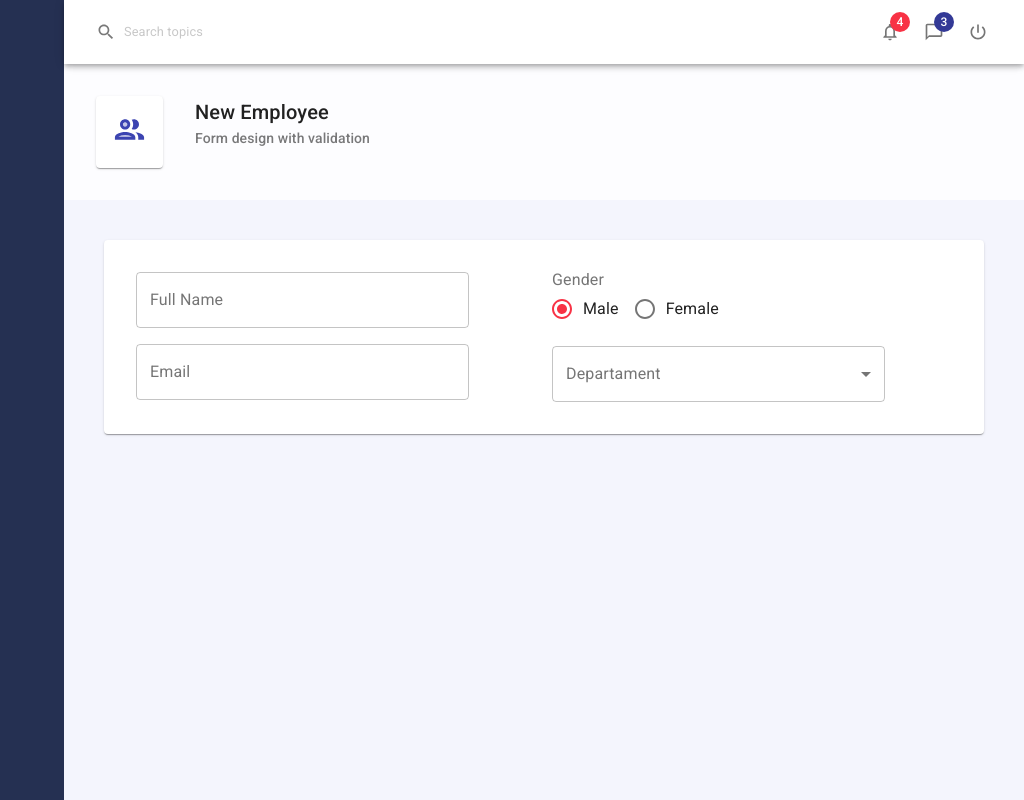
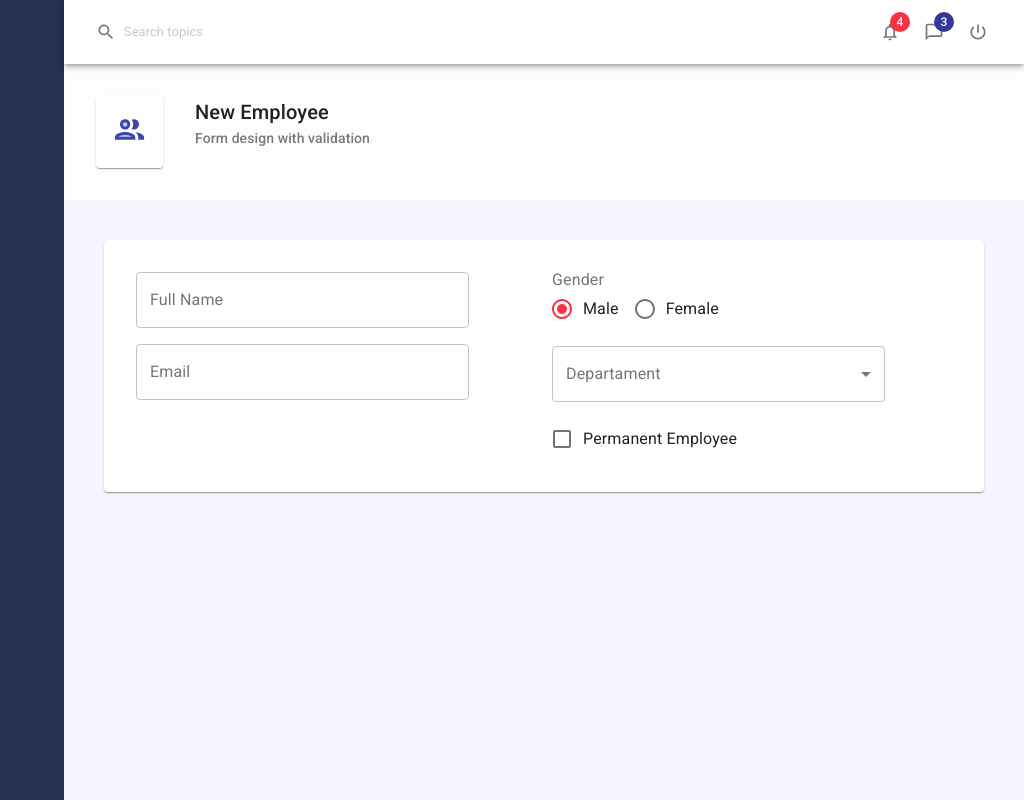
Before and after one commit to GabrielAlonso/material-ui-complete, a React (Create React App) app: page / in a window 1280 px wide. Shown: the whole page, without its empty margins (256-1280 px from the left). Built offline with nearby package versions, Linux system fonts and the light colour scheme.

Commit message:
Implementado checkbox

```diff
--- /dev/null
+++ b/src/components/controls/Checkbox.js
@@ -0,0 +1,27 @@
+import { FormControl, FormControlLabel, Checkbox as MuiCheckbox } from '@material-ui/core';
+import React from 'react'
+
+export default function Checkbox(props) {
+
+    const { name, label, value, onChange } = props;
+
+    const convertToDefEventParam = (name, value) => ({
+        target: {
+            name, value
+        }
+    })
+
+    return (
+        <FormControl>
+            <FormControlLabel
+                control={<MuiCheckbox
+                    name={name}
+                    color="primary"
+                    checked={value}
+                    onChange={e => onChange(convertToDefEventParam(name, e.target.checked))}
+                />}
+                label={label}
+            />
+        </FormControl>
+    )
+}
--- a/src/components/controls/Controls.js
+++ b/src/components/controls/Controls.js
@@ -1,11 +1,13 @@
 import Input from "./Input";
 import RadioGroup from "./RadioGroup";
 import Select from "./Select";
+import Checkbox from "./Checkbox";
 
 const Controls = {
     Input,
     RadioGroup,
-    Select
+    Select,
+    Checkbox
 }
 
 export default Controls;
--- a/src/index.js
+++ b/src/index.js
@@ -5,9 +5,7 @@
 import reportWebVitals from './reportWebVitals';
 
 ReactDOM.render(
-  <React.StrictMode>
-    <App />
-  </React.StrictMode>,
+    <App />,
   document.getElementById('root')
 );
 
--- a/src/pages/Employees/Employeeform.js
+++ b/src/pages/Employees/Employeeform.js
@@ -61,6 +61,12 @@
                         onChange={handleInputChange}
                         options={employeeService.getDepartmentCollection()}
                     />
+                    <Controls.Checkbox
+                        name="isPermanent"
+                        label="Permanent Employee"
+                        value={values.isPermanent}
+                        onChange={handleInputChange}
+                    />
                 </Grid>
             </Grid>
         </Form>
```
